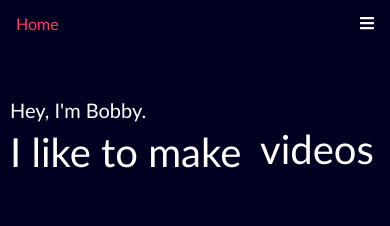
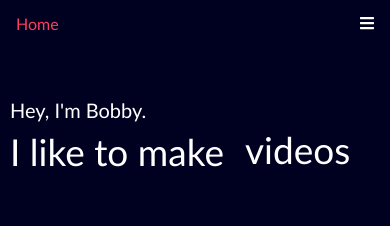
Before and after one commit to bob-mccarthy/portfolio, a React (Vite) app: page / in a window 390 px wide. Shown: the top 226 px of the page. Built offline with nearby package versions, Linux system fonts and the light colour scheme.

Commit message:
resized main heading for small screens

```diff
--- a/src/index.css
+++ b/src/index.css
@@ -301,14 +301,14 @@ h1 {
 
 @media screen and (max-width: 500px){
   .main-heading {
-    font-size: 40px;
+    font-size: 37px;
   }
   .main-heading-container {
     height: 60px;
   }
   .aligned-side{
-    top: 3px;
-    left: 250px;
+    top: 5px;
+    left: 235px;
   }
   .hero-page{
     height: 22vh;
```
